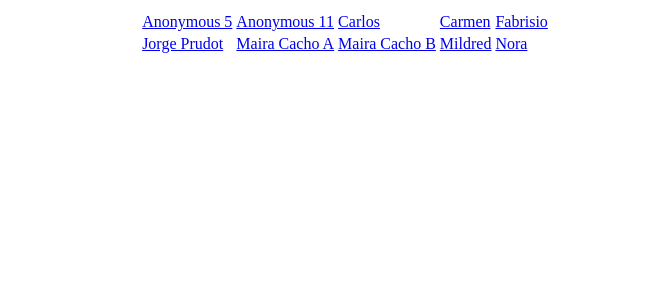
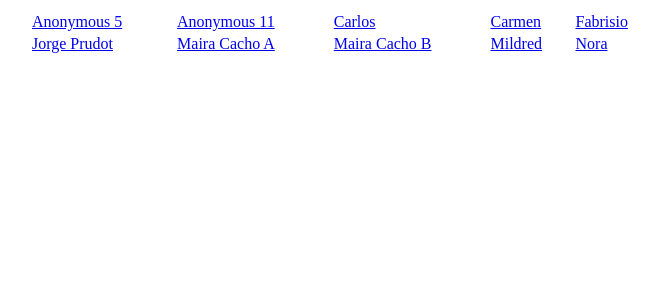
Before and after one commit to josdchavez/josdchavez.github.io, a Jekyll site: the page thesis/index.html, which Jekyll copies as it is, in a window 1280 px wide. Shown: the top 300 px of the page, without its empty margins (295-954 px from the left). Built offline with Jekyll 4.4.1, drawn with Linux system fonts in a browser that asks for light colours.

Commit message:
Update index.html

```diff
--- a/thesis/index.html
+++ b/thesis/index.html
@@ -10,7 +10,7 @@ table, th, td {
 </head>
 <body>
 
-<table style="margin: auto;">
+<table style="width: 50%">
 
   <tr>
   </tr>
```
